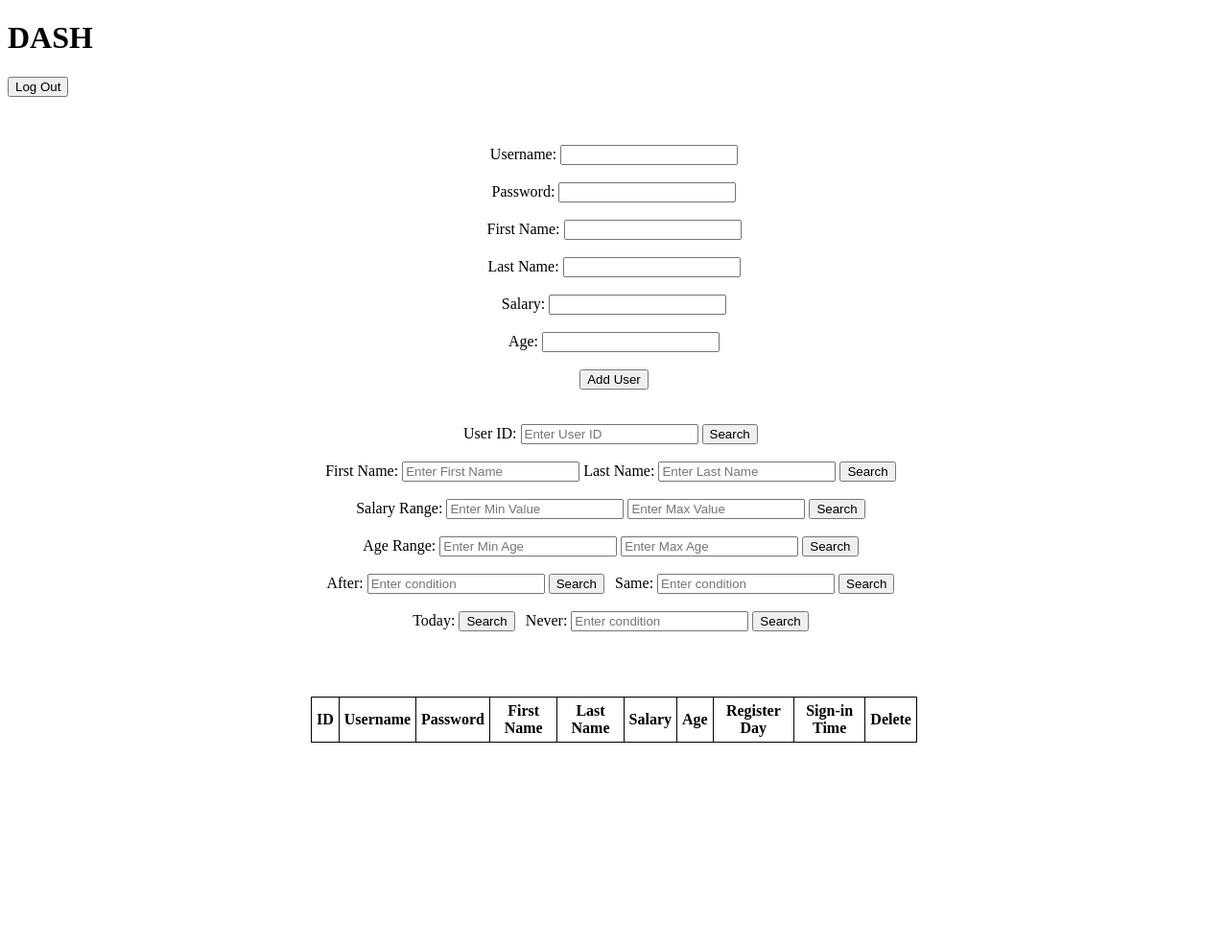
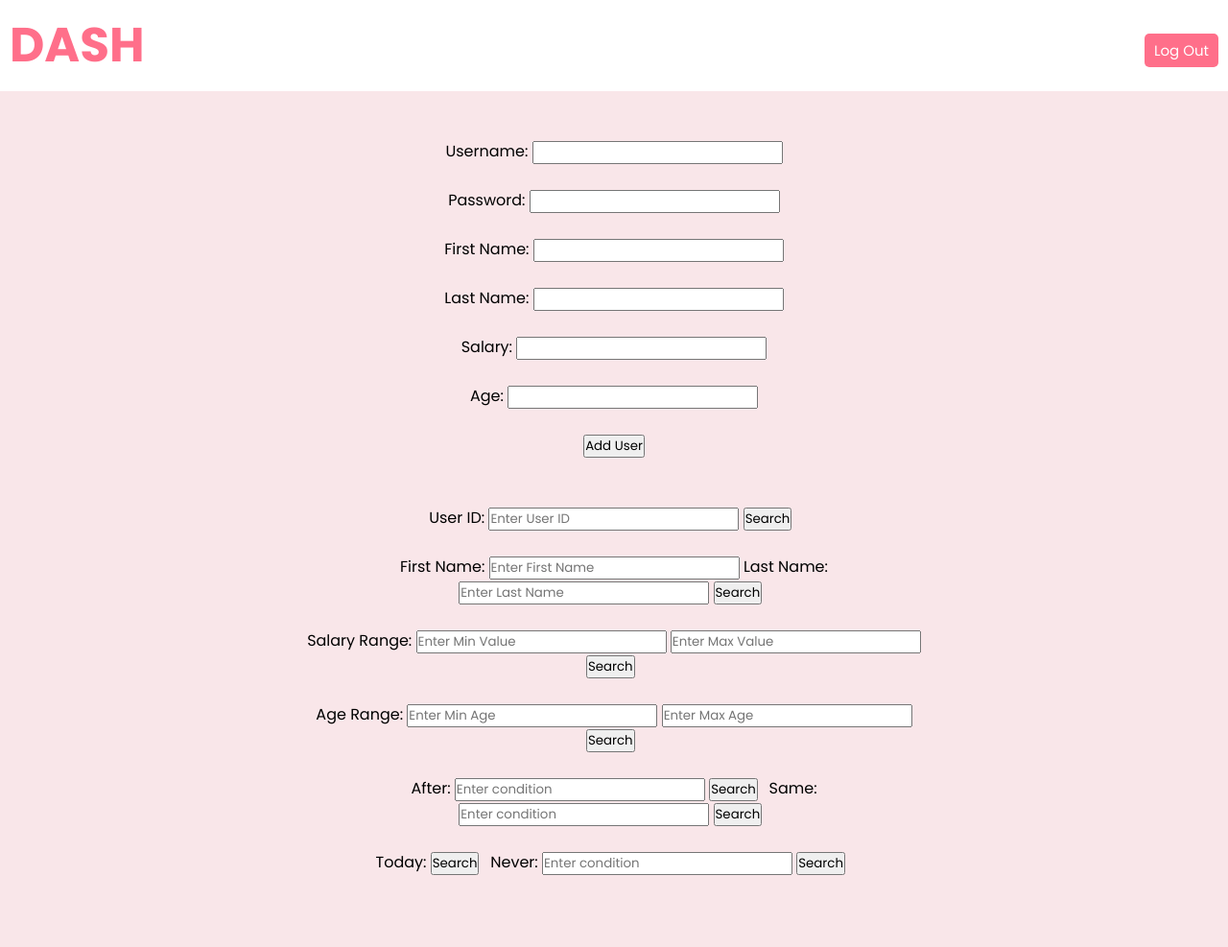
Before and after one commit to DawlatHamad/CSC4710_Project, a PHP site: page / in a window 1280 px wide. Shown: the top 987 px of the page at 96% size. Before the commit the page ends 774 px from the top, so only its background shows below. Run offline with PHP 8.4, Linux system fonts and the light colour scheme; lists and menus that the app fills with data are empty; some libraries are stand-ins or nearby versions.

Commit message:
Update stylesheet.css

```diff
--- a/Frontend/stylesheet.css
+++ b/Frontend/stylesheet.css
@@ -1,4 +1,153 @@
 @import url('https://fonts.googleapis.com/css2?family=Poppins:wght@200;300;400;500;600;700&display=swap');
+
+/* Login and Register Page */
+* {
+    padding: 0;
+    margin: 0;
+    box-sizing: border-box;
+    font-family: 'Poppins',sans-serif;
+}
+
+body {
+    background: #F9E6E9;
+}
+
+.container {
+    display: flex;
+    align-items: center;
+    justify-content: center;
+    min-height: 90vh;
+}
+
+.box {
+    background: #fdfdfd;
+    display: flex;
+    flex-direction: column;
+    padding: 25px 25px;
+    border-radius: 20px;
+    box-shadow: 0 0 128px 0 rgba(0,0,0,0.1),
+                0 32px 64px -48px rgba(0,0,0,0.5);
+}
+
+.form-box {
+    width: 450px;
+    margin: 0px 10px;
+}
+
+.form-box header {
+    font-size: 25px;
+    font-weight: 600;
+    padding-bottom: 10px;
+    border-bottom: 1px solid #e6e6e6;
+    margin-bottom: 10px;
+}
+
+.form-box form .field {
+    display: flex;
+    margin-bottom: 10px;
+    flex-direction: column;
+
+}
+
+.form-box form .input input {
+    height: 40px;
+    width: 100%;
+    font-size: 16px;
+    padding: 0 10px;
+    border-radius: 5px;
+    border: 1px solid #ccc;
+    outline: none;
+}
+
+.btn {
+    height: 35px;
+    background: #FF6F8A;
+    border: 0;
+    border-radius: 5px;
+    color: #fff;
+    font-size: 15px;
+    cursor: pointer;
+    transition: all .3s;
+    margin-top: 10px;
+    padding: 0px 10px;
+}
+
+.btn:hover {
+    opacity: 0.82;
+}
+
+.submit {
+    width: 100%;
+}
+
+.links {
+    margin-bottom: 15px;
+}
+
+/* Home Page */
+.nav {
+    background: #fff;
+    display: flex;
+    justify-content: space-between;
+    align-items: center;
+    padding: 10px;
+}
+
+.logo {
+    font-size: 25px;
+    font-weight: 900;
+
+}
+
+.logo a {
+    text-decoration: none;
+    color: #000;
+}
+
+.logo h1 {
+    color: #FF6F8A;
+}
+
+.right-links a {
+    padding: 0 10px;
+}
+
+.home_btn {
+    height: 35px;
+    background: #FF6F8A;
+    border: 0;
+    border-radius: 5px;
+    color: #fff;
+    font-size: 15px;
+    cursor: pointer;
+    transition: all .3s;
+    margin-top: 10px;
+    padding: 0px 10px;
+    float: right; /* Add this line */
+}
+
+.home_btn:hover {
+    opacity: 0.82;
+}
+
+.bottom {
+    width: 100%;
+    margin-top: 20px;
+}
+
+@media only screen and (max-width:840px){
+    .main-box .top{
+        display: flex;
+        flex-direction: column;
+        justify-content: space-between;
+    }
+    .top .box{
+        margin: 10px 10px;
+    }
+    .bottom{
+        margin-top: 0;
+    }
+}
 
 main {
     width: 50%;
@@ -18,3 +167,29 @@ table, th, td {
 th, td {
     padding: 5px;
 }
+
+
+/* PLACE SOMEWHERE */
+.salary-search {
+    display: flex;
+    align-items: center; /* Align items vertically in the center */
+    justify-content: center; /* This will center the salary search section horizontally */
+    margin-bottom: 20px;
+}
+
+.salary-search input {
+    width: 80px;
+    margin: 0 10px;
+}
+
+.age-search {
+    display: flex;
+    align-items: center; /* Align items vertically in the center */
+    justify-content: center; /* This will center the salary search section horizontally */
+    margin-bottom: 20px;
+}
+
+.age-search input {
+    width: 80px;
+    margin: 0 10px;
+}
```
